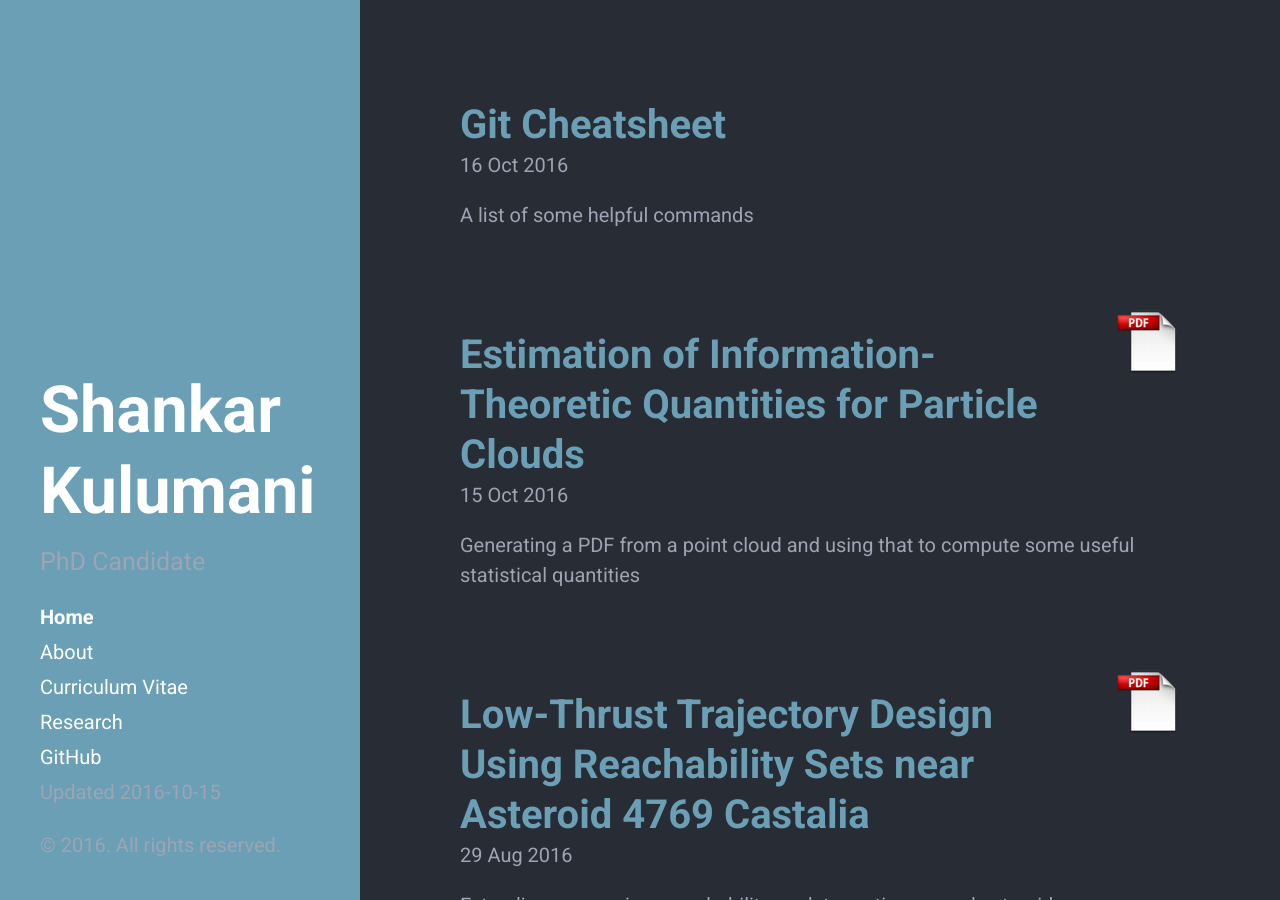
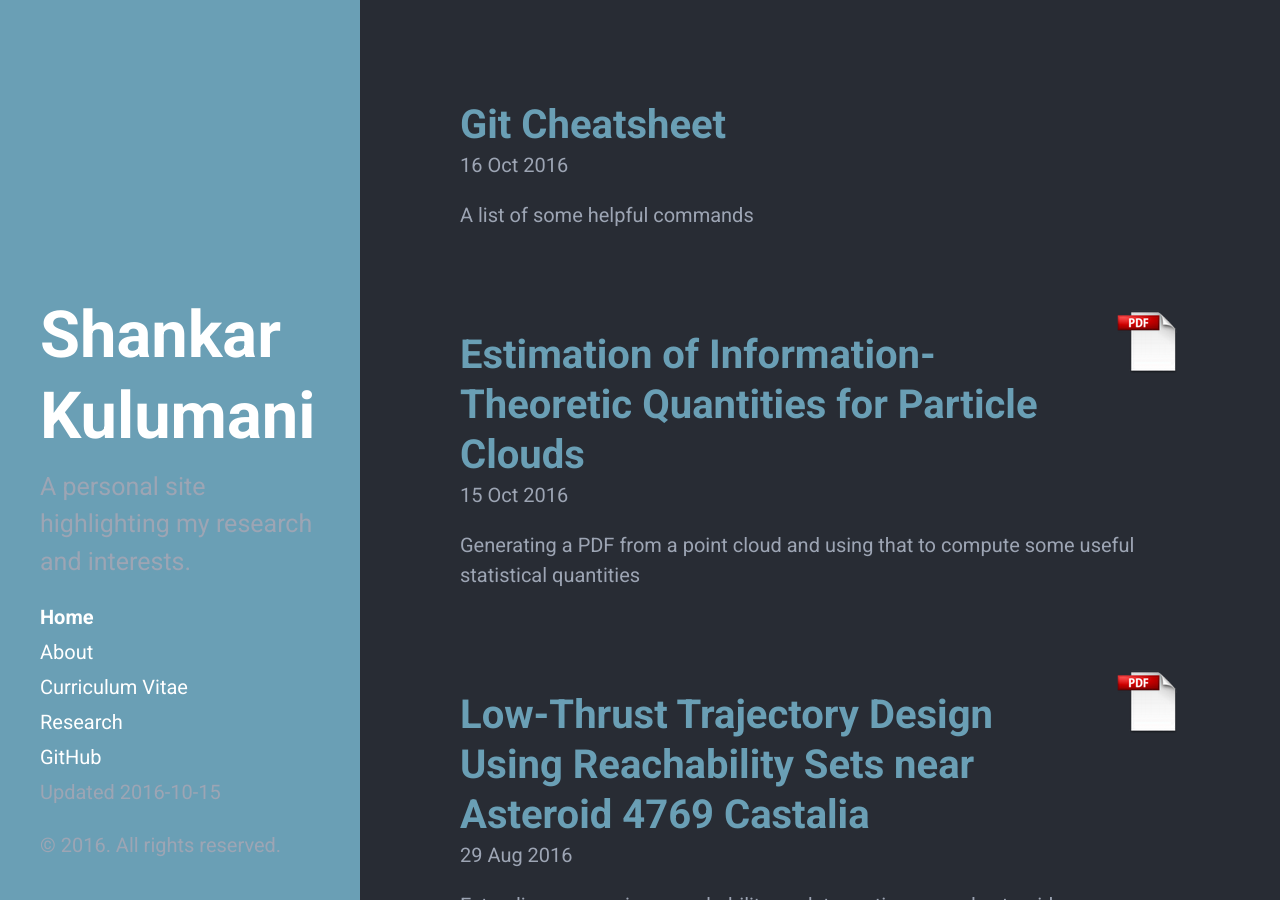
Before and after one commit to skulumani/skulumani.github.io, a Jekyll site: the page built from index.html, in a window 1280 px wide and 900 px high. Built offline with Jekyll 4.4.1, drawn with Linux system fonts in a browser that asks for light colours; the list of posts is cut into pages by our own code.

Commit message:
Add more detailed description

```diff
--- a/_config.yml
+++ b/_config.yml
@@ -10,7 +10,7 @@ permalink:        pretty
 # Setup
 title:            Shankar Kulumani
 tagline:          'PhD Candidate'
-description:      'PhD Candidate'
+description:      'A personal site highlighting my research and interests.'
 url:              https://skulumani.github.io
 baseurl:          /
 
```
